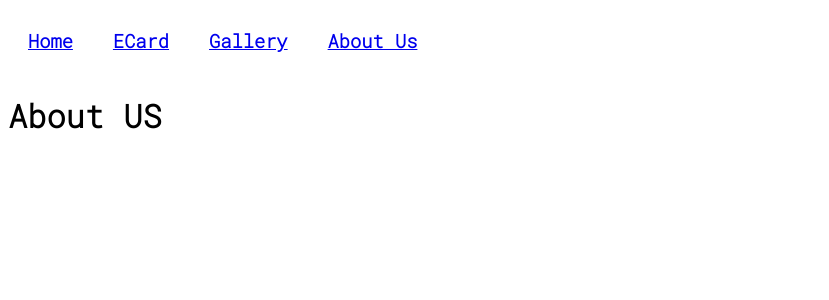
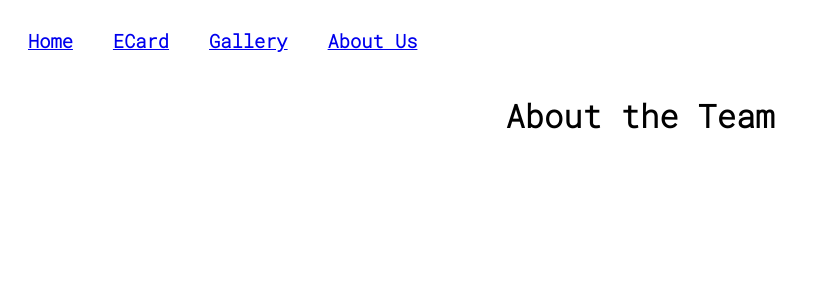
Before and after one commit to Greeting-Art/greeting-art-client, a React app: page /aboutus in a window 1280 px wide. Shown: the top 300 px of the page, without its empty margins (0-829 px from the left). Built offline with nearby package versions, Linux system fonts and the light colour scheme.

Commit message:
about us pg scaffold

```diff
--- /dev/null
+++ b/src/components/aboutUs/AboutUs.jsx
@@ -0,0 +1,45 @@
+/* eslint-disable max-len */
+/* eslint-disable indent */
+import React from 'react';
+import styles from './aboutUs.css';
+// import team member photos here
+
+
+function AboutUsComp() {
+    return (
+        <div className={styles.teamContainer}>
+            <h1 className={styles.teamHeader}>About the Team</h1>
+                <div className={styles.teamMembers}>
+                    <div className={styles.memberItem}>
+                        {/* <img alt='Sam' src={sam} />
+                        <div>Software Engineer</div>
+                        <a href="linkedinLink"><img src="linkedIn.png" alt="linkedIn"/></a>
+                        <a href="githubLink"><img src="githubIn.png" alt="github"/></a> */}
+                    </div>
+                    <div className={styles.memberItem}>
+                        {/* <img alt='Parker' src={parker} />
+                        <div>Software Engineer</div>
+                        <a href="linkedinLink"><img src="linkedIn.png" alt="linkedIn"/></a>
+                        <a href="githubLink"><img src="githubIn.png" alt="github"/></a> */}
+                    </div>
+                    <div className={styles.memberItem}>
+                        {/* <img alt='Eion' src={eion} />
+                        <div>Software Engineer</div>
+                        <a href="linkedinLink"><img src="linkedIn.png" alt="linkedIn"/></a>
+                        <a href="githubLink"><img src="githubIn.png" alt="github"/></a> */}
+                    </div>
+                    <div className={styles.memberItem}>
+                        {/* <img alt='Stephen' src={stephen} />
+                        <div>Software Engineer</div>
+                        <a href="linkedinLink"><img src="linkedIn.png" alt="linkedIn"/></a>
+                        <a href="githubLink"><img src="githubIn.png" alt="github"/></a> */}
+                    </div>
+                </div>
+        </div>
+
+    );
+}
+
+
+
+export default AboutUsComp;
--- /dev/null
+++ b/src/components/aboutUs/aboutUs.css
@@ -0,0 +1,6 @@
+.teamContainer {
+    display: flex;
+    flex-direction: row;
+    align-items: center;
+    justify-content: center;
+  }
--- a/src/containers/AboutUs.jsx
+++ b/src/containers/AboutUs.jsx
@@ -1,5 +1,7 @@
 /* eslint-disable indent */
 import React, { useState, useEffect } from 'react';
+import AboutUsComp from '../components/aboutUs/AboutUs';
+
 
 export default function AboutUs() {
   const [loading, setLoading] = useState(true);
@@ -8,11 +10,11 @@ export default function AboutUs() {
     setLoading(false);
   }, []);
 
-  if (loading) return <h2>loading...</h2>;
+  if(loading) return <h2>loading...</h2>;
 
   return (
     <div>
-      <h1>About US</h1>
+      <AboutUsComp />
     </div>
   );
 }
```
Also changed, not shown: 1 other file (tests, documents, lock files or other folders).
